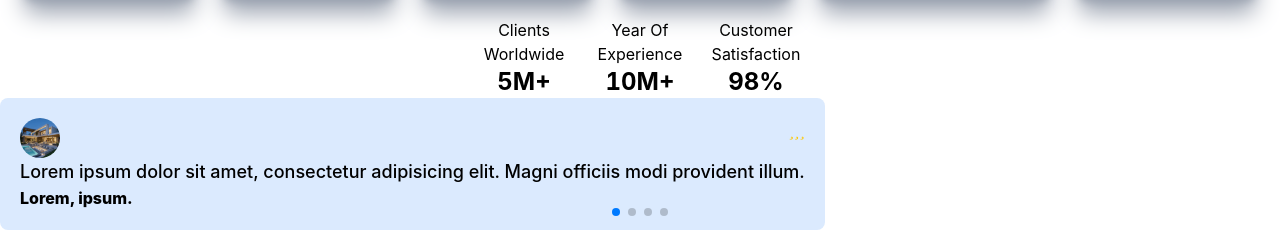
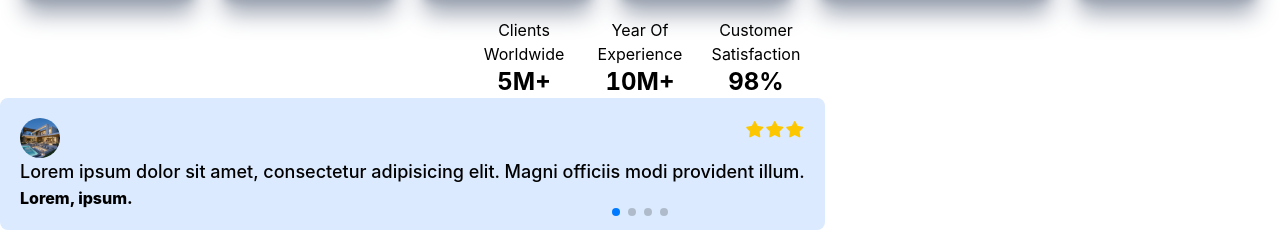
Before and after one commit to destinystarboy33-pro/Real-estate, a React (Vite) app: page / in a window 1280 px wide. Shown: the part 2304-2536 px from the top of the page. Built offline with nearby package versions, Linux system fonts and the light colour scheme.

Commit message:
added slide

```diff
--- a/src/Home/components/Testimonial.jsx
+++ b/src/Home/components/Testimonial.jsx
@@ -10,7 +10,7 @@ const reviews = [
 
     {
         image : house1,
-        star : 'fa-class fa-star',
+        star : 'fa-solid fa-star',
         comment : 'Lorem ipsum dolor sit amet, consectetur adipisicing elit. Magni officiis modi provident illum.',
         name : 'Lorem, ipsum.'
 
@@ -18,21 +18,21 @@ const reviews = [
 
     {
       image : house1,
-        star : 'fa-class fa-star',
+        star : 'fa-solid fa-star',
         comment : 'Lorem ipsum dolor sit amet, consectetur adipisicing elit. Magni officiis modi provident illum.',
         name : 'Lorem, ipsum.'
     },
 
     {
         image : house1,
-        star : 'fa-class fa-star',
+        star : 'fa-solid fa-star',
         comment : 'Lorem ipsum dolor sit amet, consectetur adipisicing elit. Magni officiis modi provident illum.',
         name : 'Lorem, ipsum.'
     },
 
     {
         image : house1,
-        star : 'fa-class fa-star',
+        star : 'fa-solid fa-star',
         comment : 'Lorem ipsum dolor sit amet, consectetur adipisicing elit. Magni officiis modi provident illum.',
         name : 'Lorem, ipsum.'
     }
```
